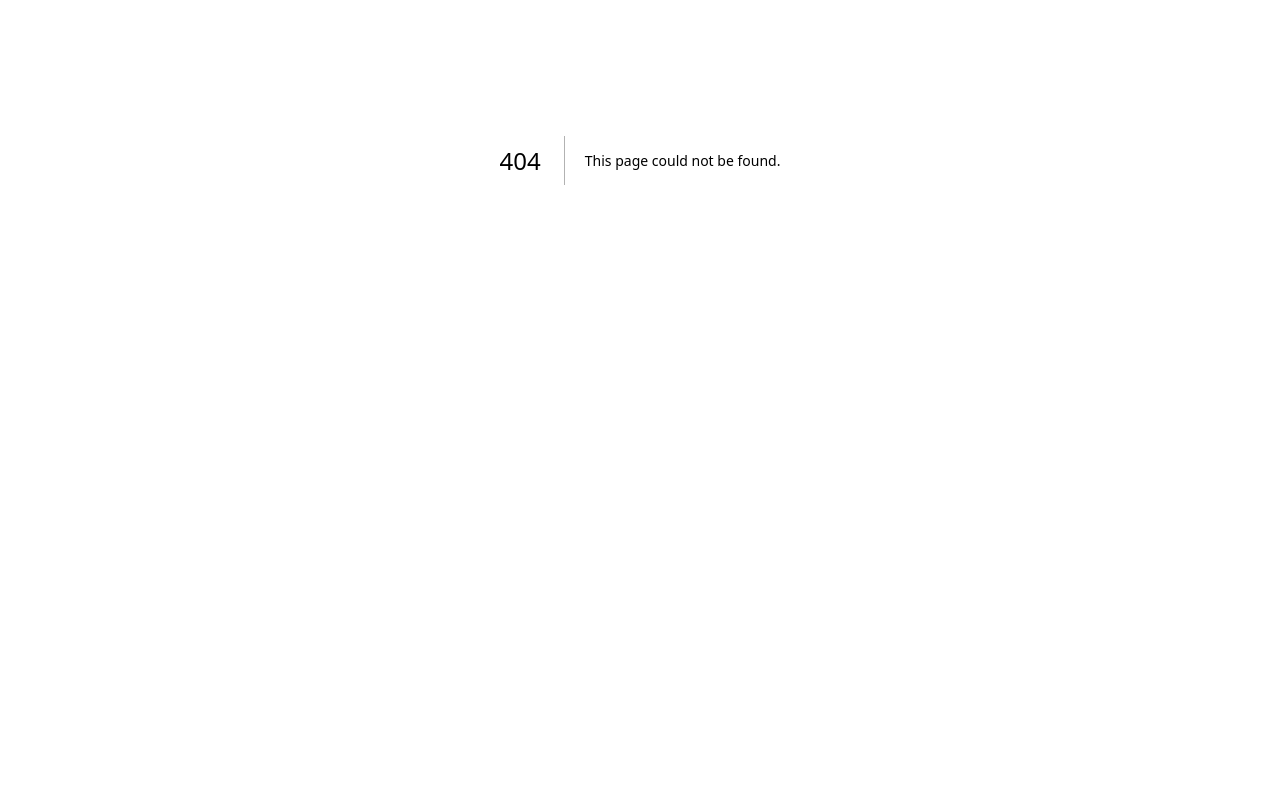
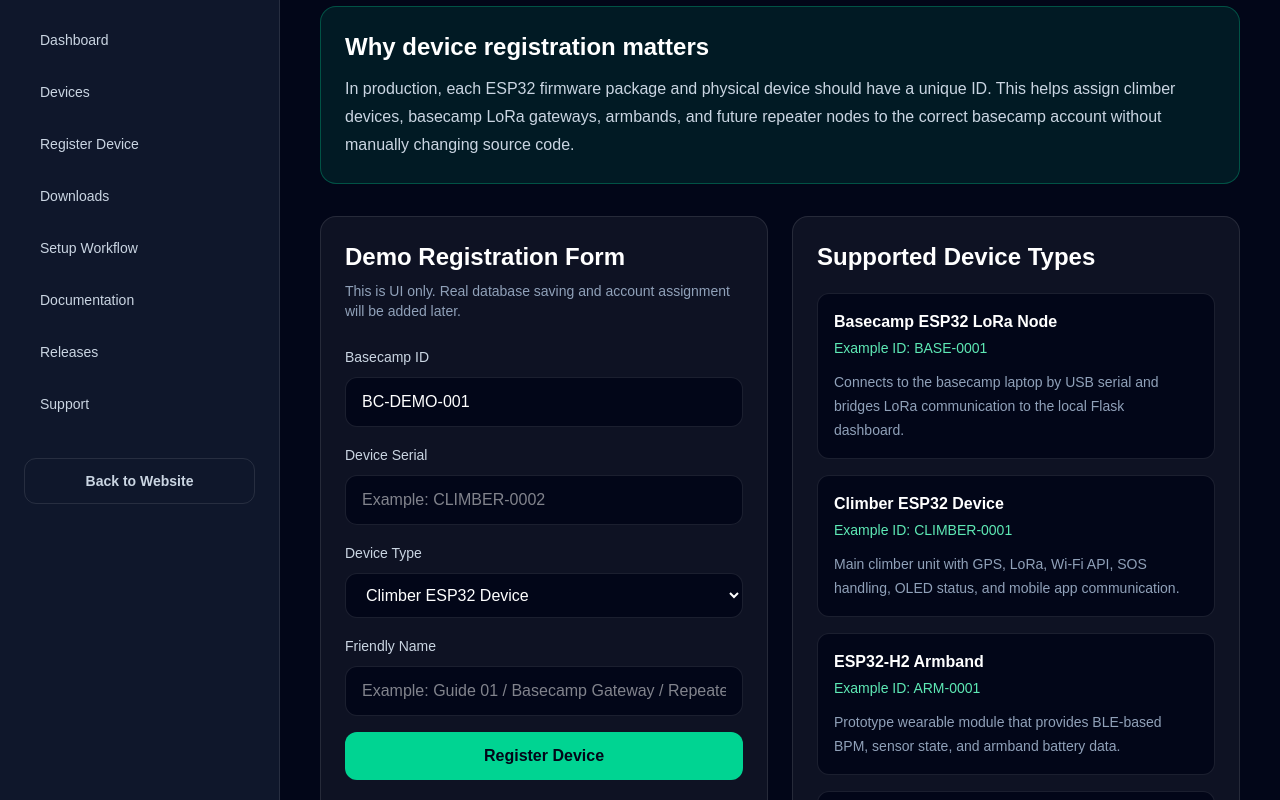
Before and after one commit to prabashmalhara/e21-3yp-Mountain-Climber-Health-and-GPS-Tracker, a Next.js app in the folder website/: page /portal/register-device in a window 1280 px wide. Before the commit this address had no page. Shown: the part 240-1040 px from the top of the page. Before the commit the page ends 800 px from the top, so only its background shows below. Built offline with nearby package versions, Linux system fonts and the light colour scheme.

Commit message:
Add portal device registration prototype page

```diff
--- /dev/null
+++ b/website/src/app/portal/register-device/page.tsx
@@ -0,0 +1,175 @@
+import PortalLayout from "@/components/PortalLayout";
+
+const deviceTypes = [
+  {
+    type: "Basecamp ESP32 LoRa Node",
+    example: "BASE-0001",
+    purpose:
+      "Connects to the basecamp laptop by USB serial and bridges LoRa communication to the local Flask dashboard.",
+  },
+  {
+    type: "Climber ESP32 Device",
+    example: "CLIMBER-0001",
+    purpose:
+      "Main climber unit with GPS, LoRa, Wi-Fi API, SOS handling, OLED status, and mobile app communication.",
+  },
+  {
+    type: "ESP32-H2 Armband",
+    example: "ARM-0001",
+    purpose:
+      "Prototype wearable module that provides BLE-based BPM, sensor state, and armband battery data.",
+  },
+  {
+    type: "LoRa Repeater Node",
+    example: "REPEATER-0001",
+    purpose:
+      "Future range-extension node that forwards LoRa packets between climber devices and the basecamp node.",
+  },
+];
+
+const registeredExample = [
+  {
+    id: "BASE-0001",
+    type: "Basecamp ESP32 LoRa Node",
+    assignedTo: "BC-DEMO-001",
+    status: "Registered",
+  },
+  {
+    id: "CLIMBER-0001",
+    type: "Climber ESP32 Device",
+    assignedTo: "BC-DEMO-001",
+    status: "Registered",
+  },
+  {
+    id: "ARM-0001",
+    type: "ESP32-H2 Armband",
+    assignedTo: "BC-DEMO-001",
+    status: "Prototype Module",
+  },
+];
+
+export default function RegisterDevicePage() {
+  return (
+    <PortalLayout
+      title="Register Device"
+      description="This prototype page shows how a basecamp user will later register physical devices using serial numbers or kit IDs."
+    >
+      <div className="rounded-2xl border border-emerald-400/30 bg-emerald-400/10 p-6">
+        <h2 className="text-2xl font-bold">Why device registration matters</h2>
+        <p className="mt-3 leading-7 text-slate-300">
+          In production, each ESP32 firmware package and physical device should
+          have a unique ID. This helps assign climber devices, basecamp LoRa
+          gateways, armbands, and future repeater nodes to the correct basecamp
+          account without manually changing source code.
+        </p>
+      </div>
+
+      <div className="mt-8 grid gap-6 lg:grid-cols-2">
+        <div className="rounded-2xl border border-white/10 bg-white/5 p-6">
+          <h2 className="text-2xl font-bold">Demo Registration Form</h2>
+          <p className="mt-2 text-sm text-slate-400">
+            This is UI only. Real database saving and account assignment will be
+            added later.
+          </p>
+
+          <form className="mt-6 grid gap-4">
+            <div>
+              <label className="text-sm text-slate-300">Basecamp ID</label>
+              <input
+                type="text"
+                defaultValue="BC-DEMO-001"
+                className="mt-2 w-full rounded-xl border border-white/10 bg-slate-950 px-4 py-3 text-white outline-none focus:border-emerald-400"
+              />
+            </div>
+
+            <div>
+              <label className="text-sm text-slate-300">Device Serial</label>
+              <input
+                type="text"
+                placeholder="Example: CLIMBER-0002"
+                className="mt-2 w-full rounded-xl border border-white/10 bg-slate-950 px-4 py-3 text-white outline-none focus:border-emerald-400"
+              />
+            </div>
+
+            <div>
+              <label className="text-sm text-slate-300">Device Type</label>
+              <select className="mt-2 w-full rounded-xl border border-white/10 bg-slate-950 px-4 py-3 text-white outline-none focus:border-emerald-400">
+                <option>Climber ESP32 Device</option>
+                <option>Basecamp ESP32 LoRa Node</option>
+                <option>ESP32-H2 Armband</option>
+                <option>LoRa Repeater Node</option>
+              </select>
+            </div>
+
+            <div>
+              <label className="text-sm text-slate-300">Friendly Name</label>
+              <input
+                type="text"
+                placeholder="Example: Guide 01 / Basecamp Gateway / Repeater Hill 01"
+                className="mt-2 w-full rounded-xl border border-white/10 bg-slate-950 px-4 py-3 text-white outline-none focus:border-emerald-400"
+              />
+            </div>
+
+            <button
+              type="button"
+              className="rounded-xl bg-emerald-400 px-6 py-3 font-semibold text-slate-950 hover:bg-emerald-300"
+            >
+              Register Device
+            </button>
+          </form>
+        </div>
+
+        <div className="rounded-2xl border border-white/10 bg-white/5 p-6">
+          <h2 className="text-2xl font-bold">Supported Device Types</h2>
+
+          <div className="mt-5 grid gap-4">
+            {deviceTypes.map((device) => (
+              <div
+                key={device.example}
+                className="rounded-xl border border-white/10 bg-slate-950 p-4"
+              >
+                <div className="flex flex-col justify-between gap-3 md:flex-row md:items-center">
+                  <div>
+                    <h3 className="font-semibold">{device.type}</h3>
+                    <p className="mt-1 text-sm text-emerald-300">
+                      Example ID: {device.example}
+                    </p>
+                  </div>
+                </div>
+
+                <p className="mt-3 text-sm leading-6 text-slate-400">
+                  {device.purpose}
+                </p>
+              </div>
+            ))}
+          </div>
+        </div>
+      </div>
+
+      <div className="mt-8 rounded-2xl border border-white/10 bg-white/5 p-6">
+        <h2 className="text-2xl font-bold">Example Registered Devices</h2>
+
+        <div className="mt-5 overflow-hidden rounded-xl border border-white/10">
+          <div className="grid grid-cols-4 bg-white/10 px-4 py-3 text-sm font-semibold text-slate-300">
+            <p>Device ID</p>
+            <p>Type</p>
+            <p>Assigned To</p>
+            <p>Status</p>
+          </div>
+
+          {registeredExample.map((device) => (
+            <div
+              key={device.id}
+              className="grid grid-cols-4 border-t border-white/10 px-4 py-3 text-sm"
+            >
+              <p className="font-semibold">{device.id}</p>
+              <p className="text-slate-300">{device.type}</p>
+              <p className="text-slate-300">{device.assignedTo}</p>
+              <p className="text-slate-300">{device.status}</p>
+            </div>
+          ))}
+        </div>
+      </div>
+    </PortalLayout>
+  );
+}
--- a/website/src/components/PortalLayout.tsx
+++ b/website/src/components/PortalLayout.tsx
@@ -3,6 +3,7 @@ import Link from "next/link";
 const portalLinks = [
   { label: "Dashboard", href: "/portal/dashboard" },
   { label: "Devices", href: "/portal/devices" },
+  { label: "Register Device", href: "/portal/register-device" },
   { label: "Downloads", href: "/portal/downloads" },
   { label: "Setup Workflow", href: "/portal/setup" },
   { label: "Documentation", href: "/portal/docs" },
```
